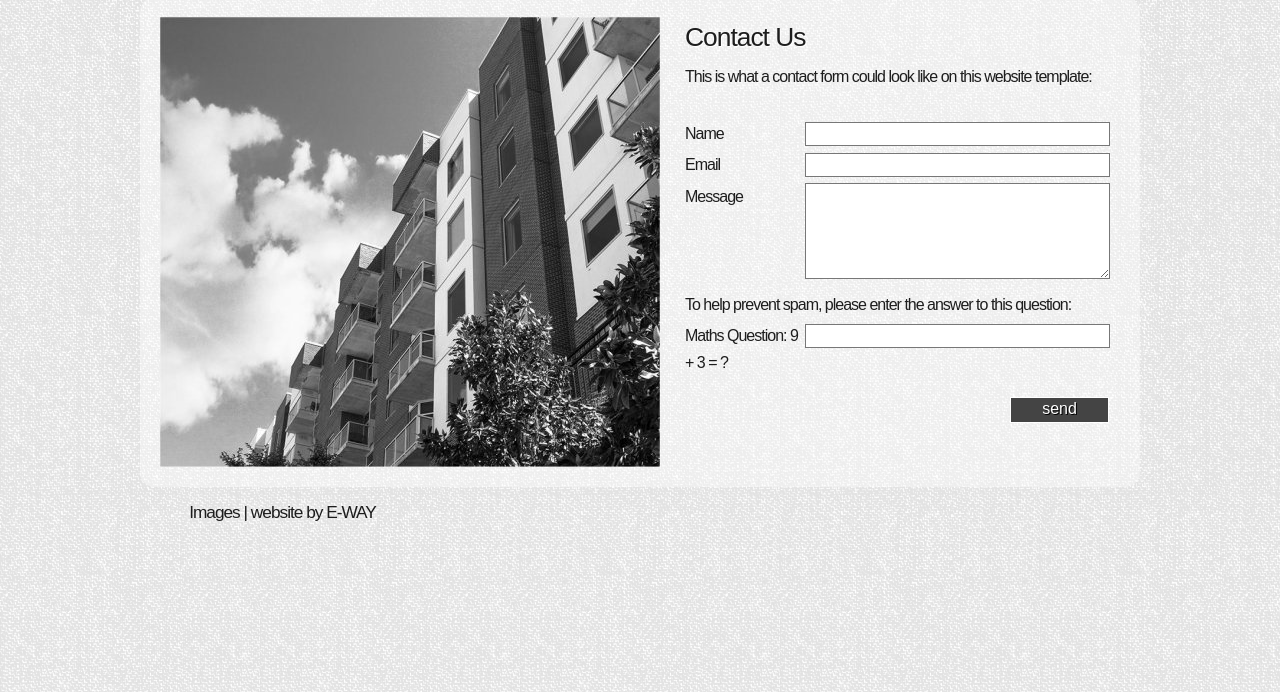
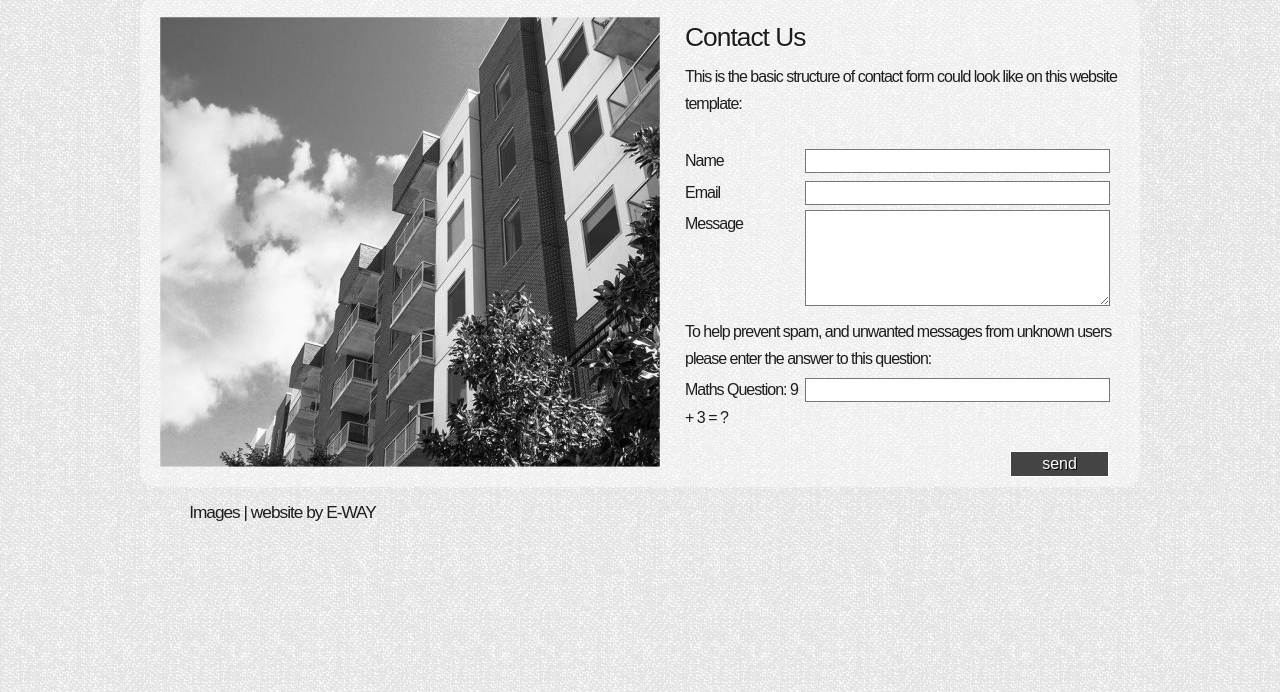
Before and after one commit to raphy202/E-WAY, a plain HTML site: page contact.html in a window 1280 px wide. Shown: the part 108-800 px from the top of the page. Drawn offline with Linux system fonts and the light colour scheme.

Commit message:
hacktober

```diff
--- a/contact.html
+++ b/contact.html
@@ -33,12 +33,12 @@
       <div id="text_content">
         <div class="content_item">
 		  <h2>Contact Us</h2>
-          <p>This is what a contact form could look like on this website template:</p>
+          <p>This is the basic structure of contact form could look like on this website template:</p>
           <div class="form_settings">
             <p><span>Name</span><input class="contact" type="text" name="your_name"/></p>
             <p><span>Email</span><input class="contact" type="text" name="your_email"/></p>
             <p><span>Message</span><textarea class="contact textarea" rows="5" cols="50" name="your_message"></textarea></p>
-            <p style="line-height: 1.7em;">To help prevent spam, please enter the answer to this question:</p>
+            <p style="line-height: 1.7em;">To help prevent spam, and unwanted messages from unknown users please enter the answer to this question:</p>
             <p><span>Maths Question: 9 + 3 = ?</span><input type="text" name="user_answer" /><input type="hidden" name="answer" /></p>
             <p style="padding-top: 15px"><span>&nbsp;</span><input class="submit" type="submit" name="contact_submitted" value="send" /></p>
           </div>
```
